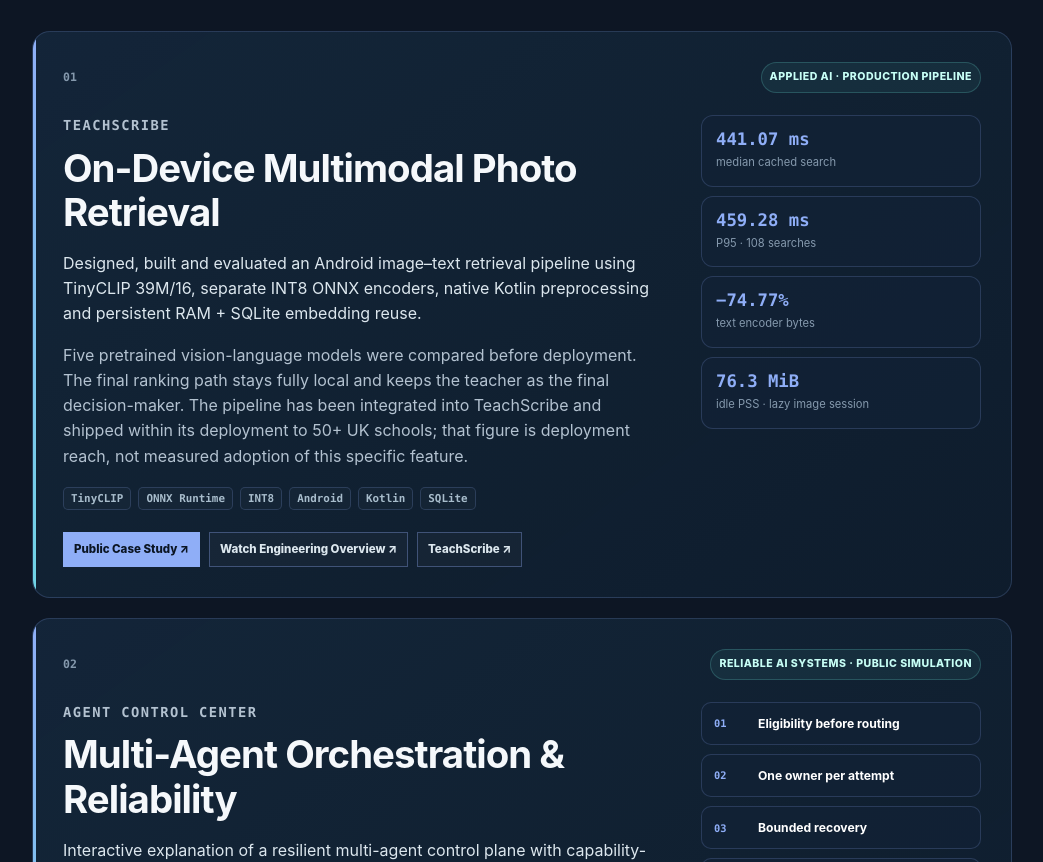
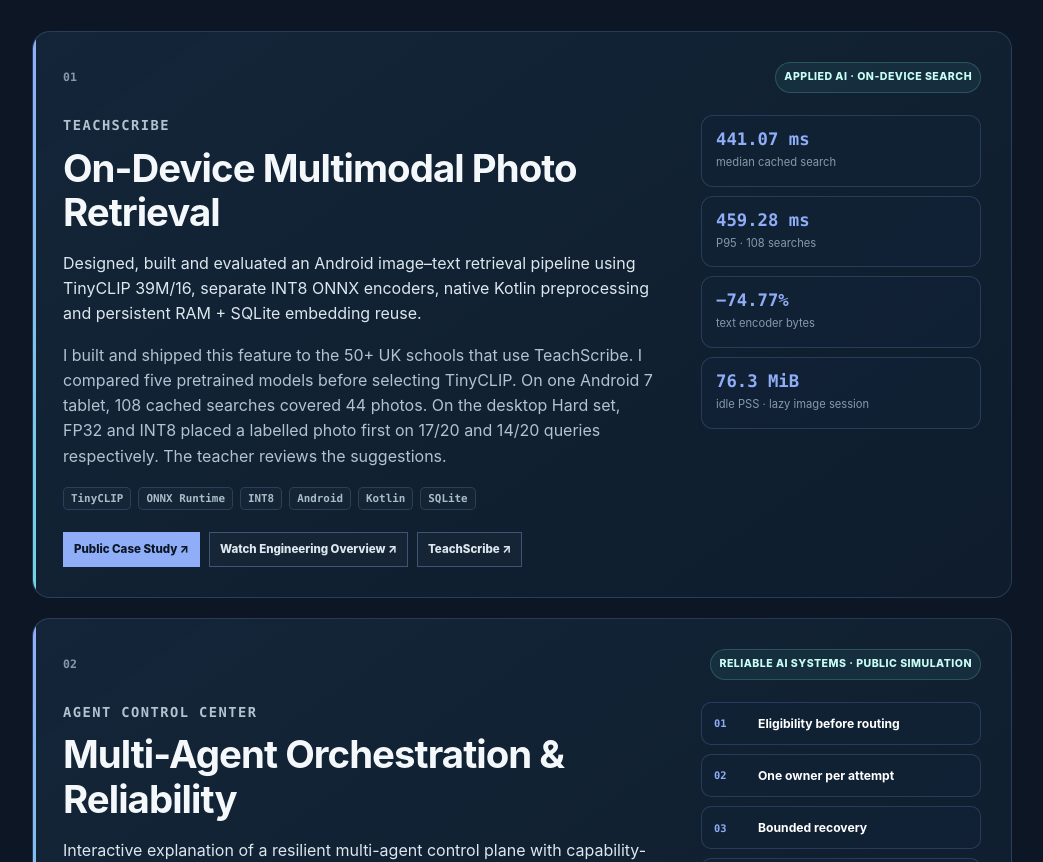
Before and after one commit to albertoreyescastro/albertoreyescastro.github.io, a plain HTML site: page index.html in a window 1280 px wide. Shown: the part 2030-2892 px from the top of the page, without its empty margins (118-1161 px from the left). Drawn offline with Linux system fonts and the light colour scheme.

Commit message:
Update TeachScribe portfolio case study and engineering report

```diff
--- a/index.html
+++ b/index.html
@@ -210,7 +210,7 @@
         <article class="project-card hero-project" id="teachscribe">
           <div class="project-topline">
             <span class="project-index">01</span>
-            <span class="badge">Applied AI · Production pipeline</span>
+            <span class="badge">Applied AI · On-device search</span>
           </div>
           <div class="project-layout">
             <div>
@@ -221,10 +221,9 @@
                 separate INT8 ONNX encoders, native Kotlin preprocessing and persistent RAM + SQLite embedding reuse.
               </p>
               <p>
-                Five pretrained vision-language models were compared before deployment. The final ranking path stays fully
-                local and keeps the teacher as the final decision-maker. The pipeline has been integrated into TeachScribe
-                and shipped within its deployment to 50+ UK schools; that figure is deployment reach, not measured adoption
-                of this specific feature.
+                I built and shipped this feature to the 50+ UK schools that use TeachScribe. I compared five pretrained models before selecting TinyCLIP.
+                On one Android 7 tablet, 108 cached searches covered 44 photos. On the desktop Hard set, FP32 and INT8
+                placed a labelled photo first on 17/20 and 14/20 queries respectively. The teacher reviews the suggestions.
               </p>
 
               <div class="tag-row">
@@ -560,7 +559,7 @@
           <h3>TeachScribe — On-Device Multimodal Retrieval</h3>
           <p>Architecture, measured retrieval and device-performance evidence, validation outcomes, limitations, privacy boundaries and deployment trade-offs.</p>
           <div class="card-actions">
-            <a class="primary-link" href="./assets/reports/TeachScribe_On_Device_Multimodal_Retrieval_Public_Engineering_Case_Study_v2.pdf" target="_blank" rel="noopener noreferrer">Read Engineering Report ↗</a>
+            <a class="primary-link" href="https://github.com/albertoreyescastro/teachscribe-on-device-multimodal-retrieval/blob/main/report/TeachScribe_Public_Engineering_Case_Study_v4.pdf" target="_blank" rel="noopener noreferrer">Read Engineering Report ↗</a>
             <a href="https://github.com/albertoreyescastro/teachscribe-on-device-multimodal-retrieval" target="_blank" rel="noopener noreferrer">Evidence Repository ↗</a>
           </div>
         </article>
```
